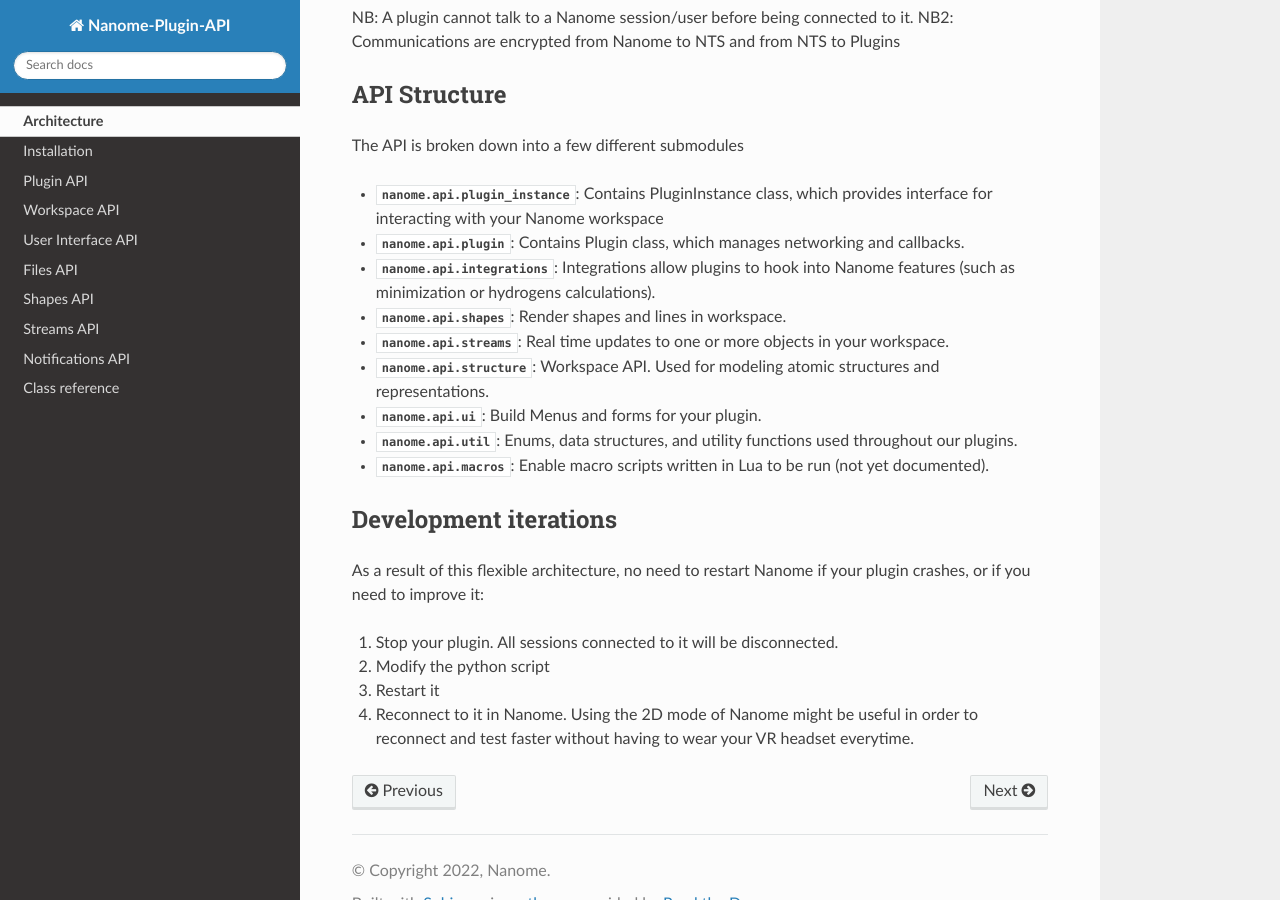
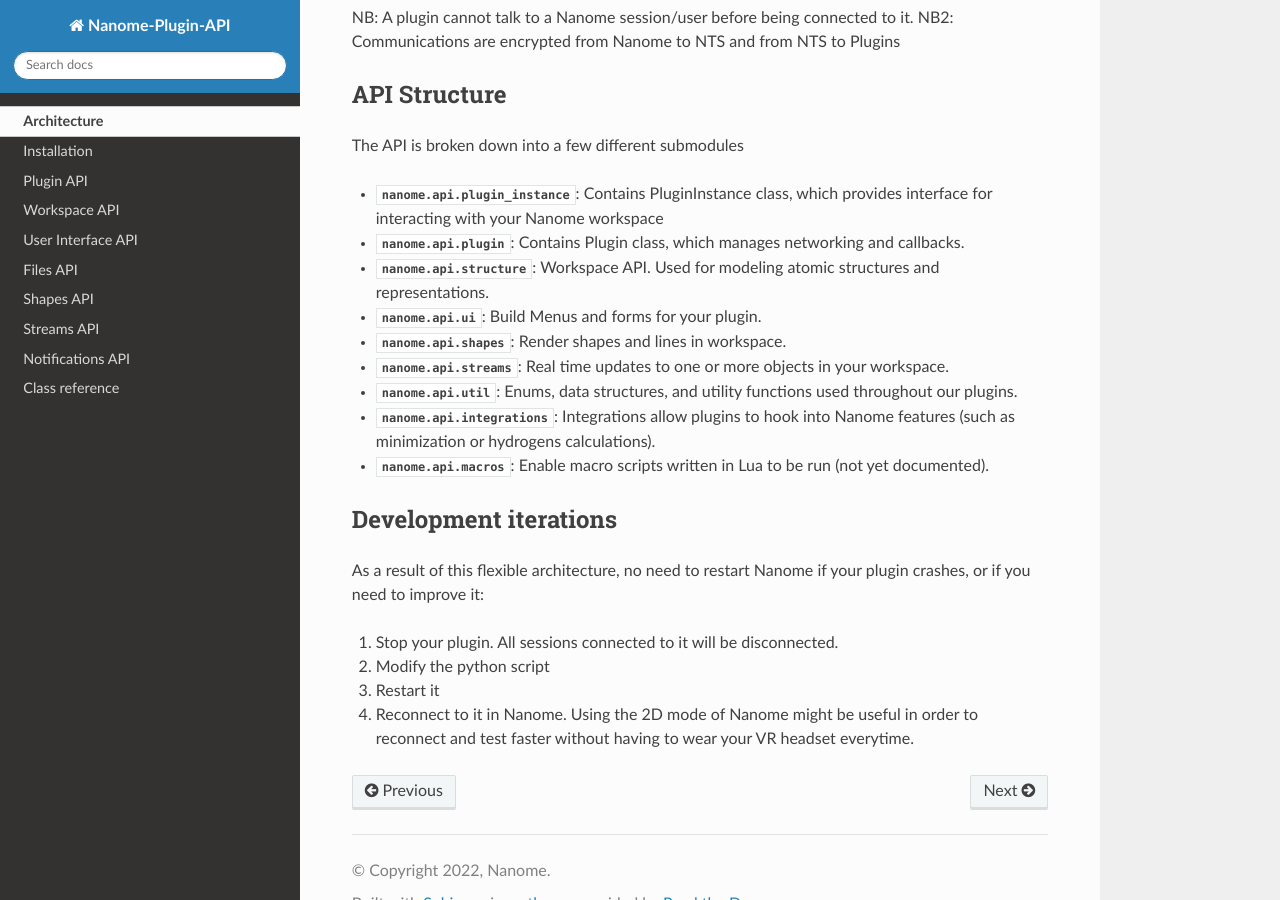
Before and after one commit to nanome-ai/nanome-lib, a Sphinx documentation site: the page built from doc/source/architecture.rst, in a window 1280 px wide and 900 px high, scrolled down 1133 px. Built offline with Sphinx 7.4.7 and the Read the Docs theme 2.0.0, drawn with Linux system fonts in a browser that asks for light colours; pages that are not in the unit, such as notebooks, are missing from menus.

```diff
--- a/doc/source/architecture.rst
+++ b/doc/source/architecture.rst
@@ -63,12 +63,12 @@ The API is broken down into a few different submodules
 
 - :mod:`nanome.api.plugin_instance`: Contains PluginInstance class, which provides interface for interacting with your Nanome workspace
 - :mod:`nanome.api.plugin`: Contains Plugin class, which manages networking and callbacks.
-- :mod:`nanome.api.integrations`: Integrations allow plugins to hook into Nanome features (such as minimization or hydrogens calculations).
+- :mod:`nanome.api.structure`: Workspace API. Used for modeling atomic structures and representations.
+- :mod:`nanome.api.ui`: Build Menus and forms for your plugin.
 - :mod:`nanome.api.shapes`: Render shapes and lines in workspace.
 - :mod:`nanome.api.streams`: Real time updates to one or more objects in your workspace.
-- :mod:`nanome.api.structure`: Workspace API. Used for modeling atomic structures and representations.
-- :mod:`nanome.api.ui`: Build Menus and forms for your plugin.
 - :mod:`nanome.api.util`: Enums, data structures, and utility functions used throughout our plugins.
+- :mod:`nanome.api.integrations`: Integrations allow plugins to hook into Nanome features (such as minimization or hydrogens calculations).
 - :mod:`nanome.api.macros`: Enable macro scripts written in Lua to be run (not yet documented).
 
 
```
